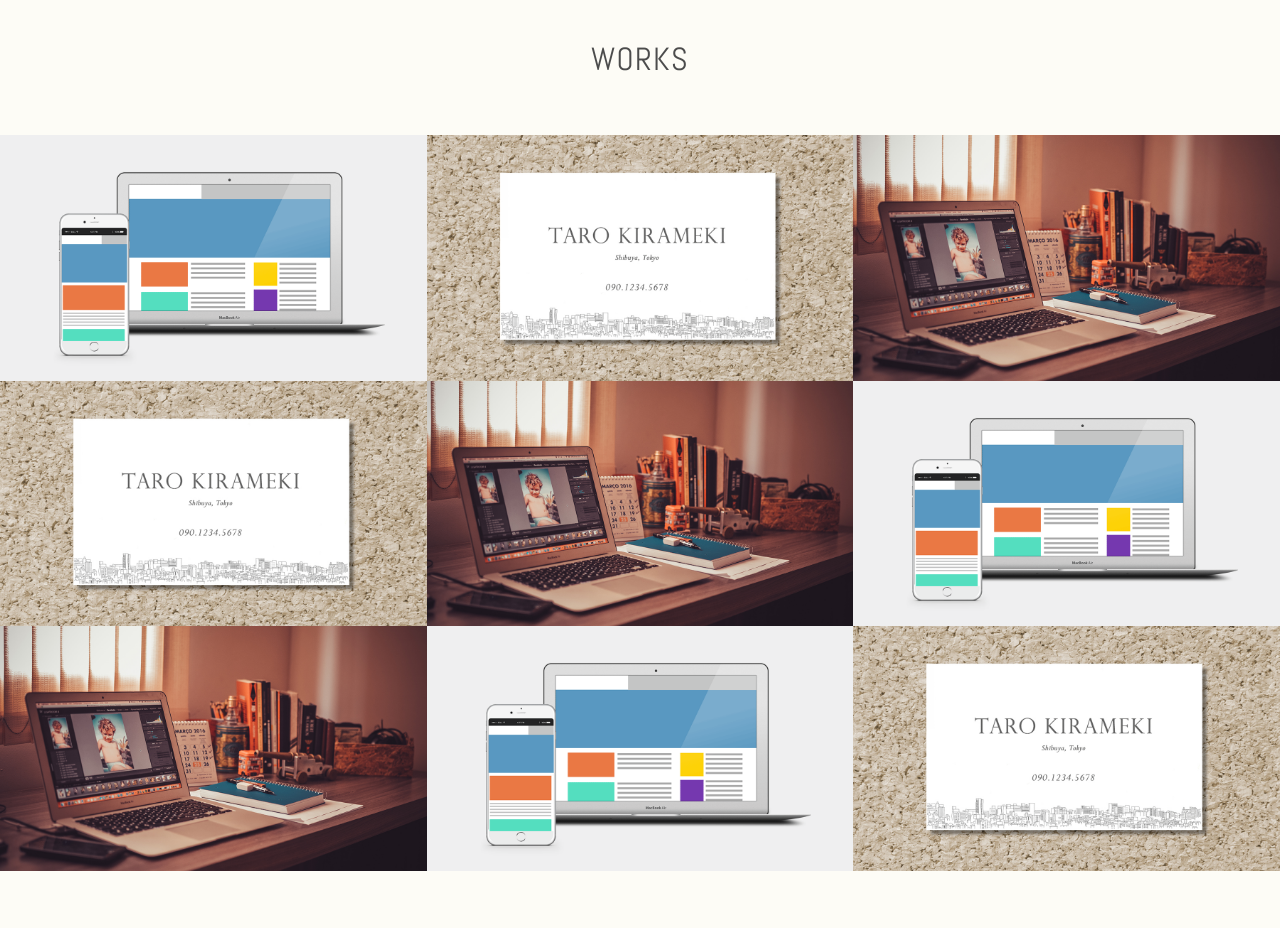
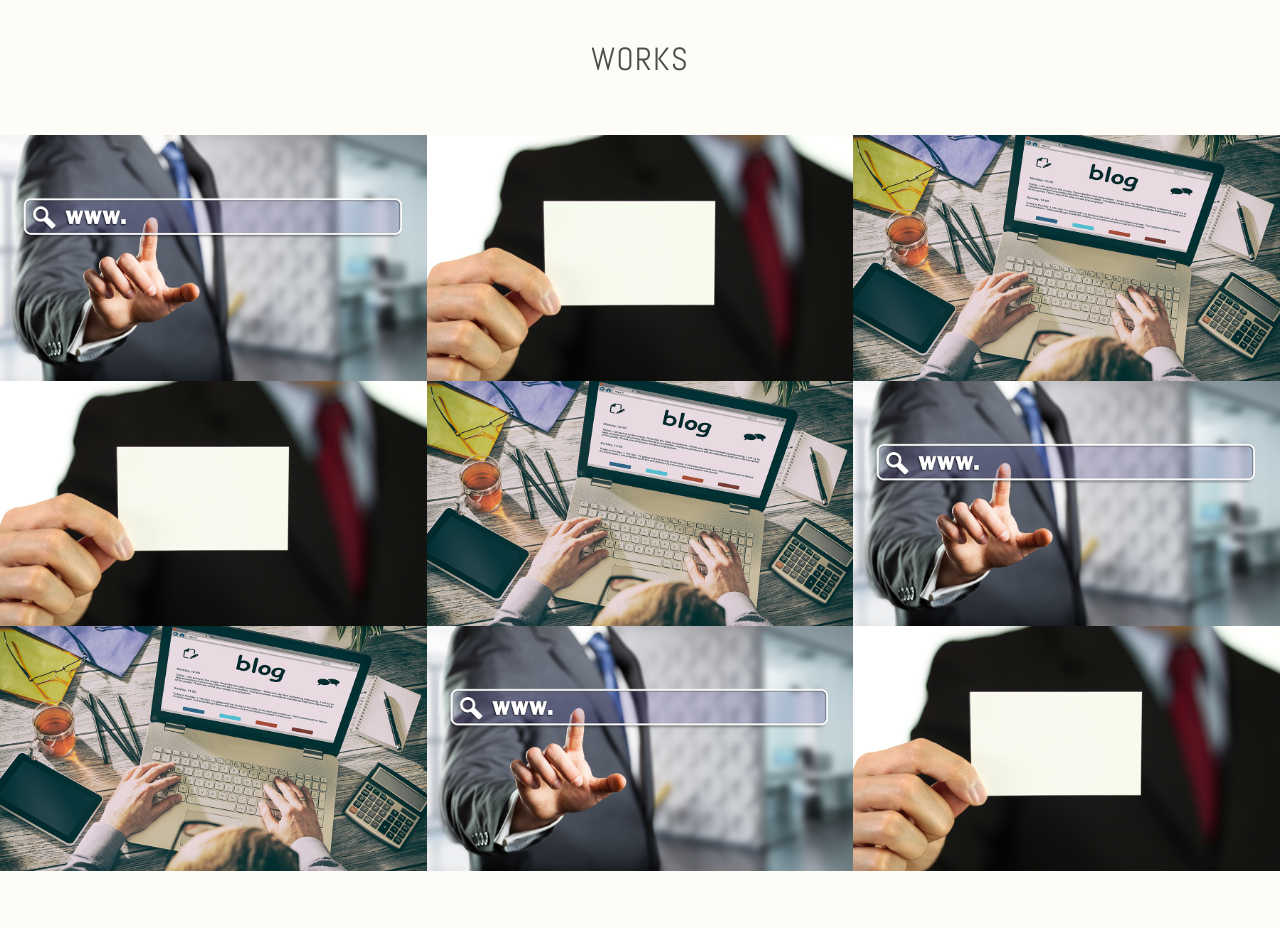
Before and after one commit to shiiichan/shiiichan.github.io, a plain HTML site: page index.html in a window 1280 px wide. Shown: the part 1320-2248 px from the top of the page. Drawn offline with nearby package versions, Linux system fonts and the light colour scheme.

Commit message:
Second time gommit

```diff
--- a/index.html
+++ b/index.html
@@ -17,7 +17,7 @@
         <a href="#" class="button-contact"><i class="fa fa-envelope-o" aria-label="お問い合わせ"></i></a>
         <section class="profile">
                <h1 class="site-title abel uppercase text-center">Web Designer<span>Nene Komori</span></h1>
-               <img src="./images/img_profile.jpg" alt="プロフィール写真" class="block-center profile-icon img-size">
+               <img src="./images/img_profile_s.jpg" alt="プロフィール写真" class="block-center profile-icon img-size">
                <p>大阪府在住でWebデザイナーを目指しています。<br>
 HTMLとCSSを使用し少しバイト先でWebページを作成しています。<br>
 まだまだオンラインの学習にはついていけていませんがもっと頑張ってたくさん知識をつけたいと思っています。</p>
@@ -65,7 +65,7 @@ HTMLとCSSを使用し少しバイト先でWebページを作成しています
 
             <div class="works-box">
                 <a href="#">
-                    <img src="./images/img_work_site.png" alt="コーポレートサイト様　Webサイトデザイン">
+                    <img src="./images/site.jpg" alt="コーポレートサイト様　Webサイトデザイン">
             <div class="works-box-inner">
                 <div class="text-center">
                     <h3>株式会社きらめき　コーポレートサイト</h3>
@@ -80,7 +80,7 @@ HTMLとCSSを使用し少しバイト先でWebページを作成しています
 
             <div class="works-box">
                 <a href="#">
-                    <img src="./images/img_work_card.jpg" alt="コーポレートサイト様　Webサイトデザイン">
+                    <img src="./images/meishi.jpg" alt="コーポレートサイト様　Webサイトデザイン">
             <div class="works-box-inner">
                 <div class="text-center">
                     <h3>きらめき太郎様　名刺</h3>
@@ -96,7 +96,7 @@ HTMLとCSSを使用し少しバイト先でWebページを作成しています
 
             <div class="works-box">
                 <a href="#">
-                    <img src="./images/img_work_blog.jpg" alt="コーポレートサイト様　Webサイトデザイン">
+                    <img src="./images/blog.jpg" alt="コーポレートサイト様　Webサイトデザイン">
             <div class="works-box-inner">
                 <div class="text-center">
                     <h3>ブログデザイン</h3>
@@ -112,7 +112,7 @@ HTMLとCSSを使用し少しバイト先でWebページを作成しています
 
             <div class="works-box">
                 <a href="#">
-                    <img src="./images/img_work_card.jpg" alt="コーポレートサイト様　Webサイトデザイン">
+                    <img src="./images/meishi.jpg" alt="コーポレートサイト様　Webサイトデザイン">
             <div class="works-box-inner">
                 <div class="text-center">
                     <h3>きらめき太郎様　名刺</h3>
@@ -129,7 +129,7 @@ HTMLとCSSを使用し少しバイト先でWebページを作成しています
 
             <div class="works-box">
                 <a href="#">
-                    <img src="./images/img_work_blog.jpg" alt="コーポレートサイト様　Webサイトデザイン">
+                    <img src="./images/blog.jpg" alt="コーポレートサイト様　Webサイトデザイン">
             <div class="works-box-inner">
                 <div class="text-center">
                     <h3>ブログデザイン</h3>
@@ -146,7 +146,7 @@ HTMLとCSSを使用し少しバイト先でWebページを作成しています
 
             <div class="works-box">
                 <a href="#">
-                    <img src="./images/img_work_site.png" alt="コーポレートサイト様　Webサイトデザイン">
+                    <img src="./images/site.jpg" alt="コーポレートサイト様　Webサイトデザイン">
             <div class="works-box-inner">
                 <div class="text-center">
                     <h3>株式会社きらめき　コーポレートサイト</h3>
@@ -163,7 +163,7 @@ HTMLとCSSを使用し少しバイト先でWebページを作成しています
 
             <div class="works-box">
                 <a href="#">
-                    <img src="./images/img_work_blog.jpg" alt="コーポレートサイト様　Webサイトデザイン">
+                    <img src="./images/blog.jpg" alt="コーポレートサイト様　Webサイトデザイン">
             <div class="works-box-inner">
                 <div class="text-center">
                     <h3>ブログデザイン</h3>
@@ -179,7 +179,7 @@ HTMLとCSSを使用し少しバイト先でWebページを作成しています
 
             <div class="works-box">
                 <a href="#">
-                    <img src="./images/img_work_site.png" alt="コーポレートサイト様　Webサイトデザイン">
+                    <img src="./images/site.jpg" alt="コーポレートサイト様　Webサイトデザイン">
             <div class="works-box-inner">
                 <div class="text-center">
                     <h3>株式会社きらめき　コーポレートサイト</h3>
@@ -195,7 +195,7 @@ HTMLとCSSを使用し少しバイト先でWebページを作成しています
 
             <div class="works-box">
                 <a href="#">
-                    <img src="./images/img_work_card.jpg" alt="コーポレートサイト様　Webサイトデザイン">
+                    <img src="./images/meishi.jpg" alt="コーポレートサイト様　Webサイトデザイン">
             <div class="works-box-inner">
                 <div class="text-center">
                     <h3>きらめき太郎様　名刺</h3>
```
Also changed, not shown: images/blog.jpg (added), images/img_profile_s.jpg (added), images/meishi.jpg (added), images/site.jpg (added).
